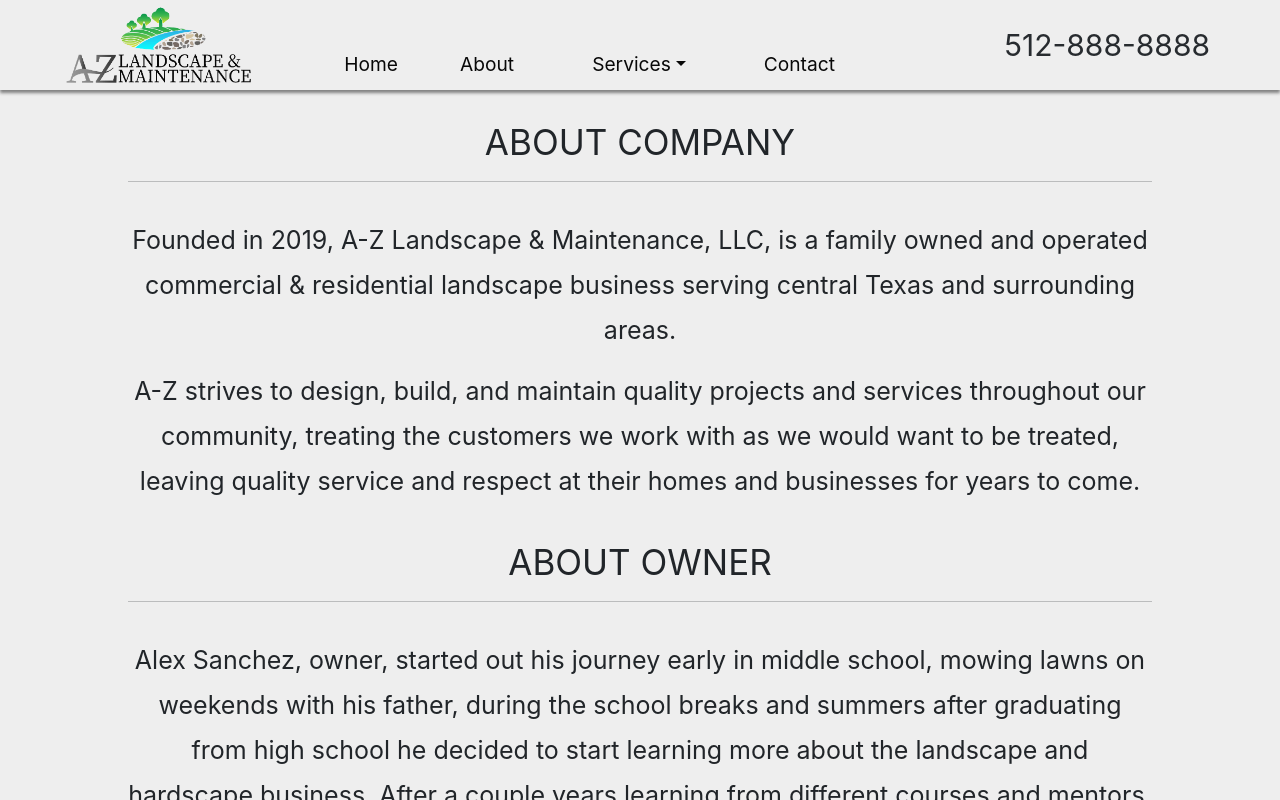
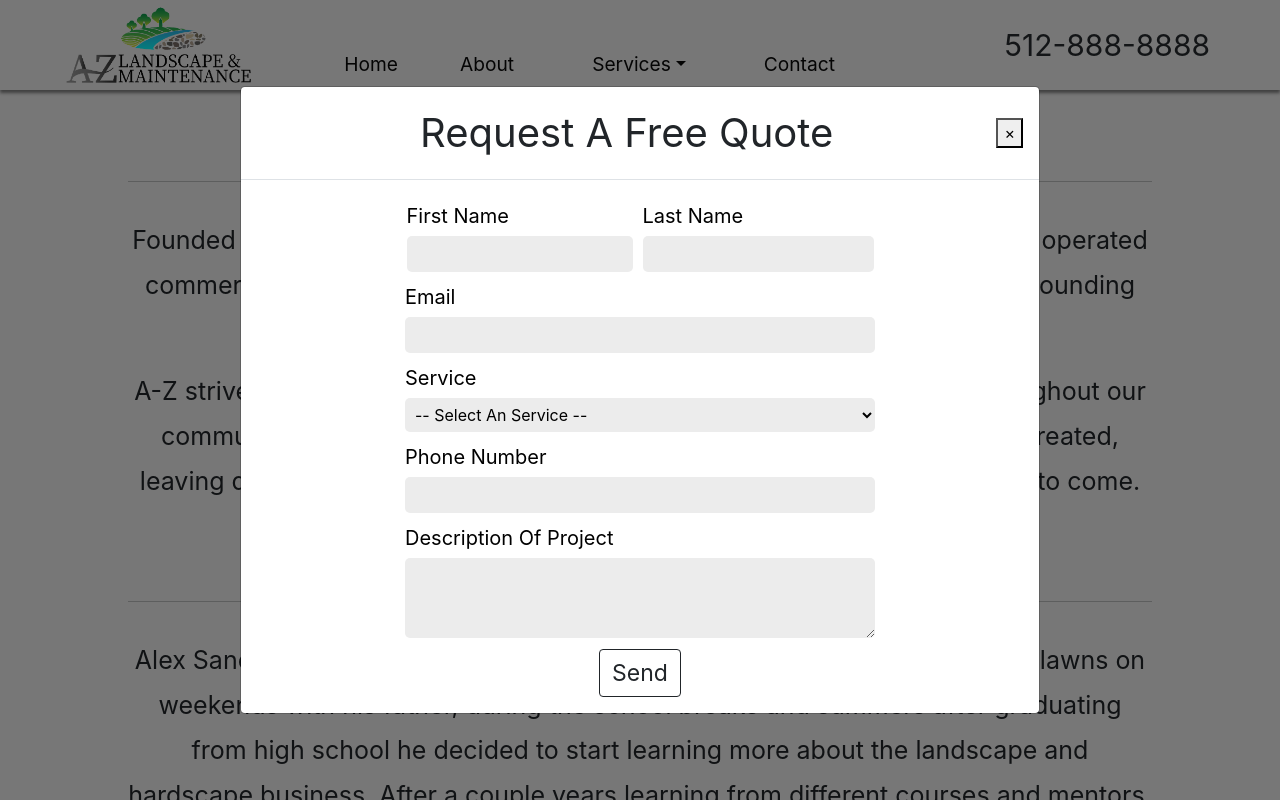
Before and after one commit to JaxonNarramore/A-Z-Landscaping, a React (Create React App) app: page /about in a window 1280 px wide. Shown: the top 800 px of the page. Built offline with nearby package versions, Linux system fonts and the light colour scheme.

Commit message:
contact link fixed

```diff
--- a/src/App.js
+++ b/src/App.js
@@ -10,6 +10,7 @@ import OutdoorLiving from './Components/Services/OutdoorLiving.js'
 import Hardscaping from './Components/Services/Hardscaping.js'
 import Landscaping from './Components/Services/Landscaping.js'
 import ScrollToTop from './Components/ScrollToTop'
+import PopUp from './Components/PopUp.js'
 // import 'bootstrap/dist/css/bootstrap.min.css';
 import { BrowserRouter as Router, Switch, Route } from "react-router-dom";
 
@@ -19,6 +20,7 @@ function App() {
       <Router>
         <Navbar />
         <ScrollToTop />
+        <PopUp />
         <Switch>
           <Route path='/' exact component={Home} />
           <Route path='/about' component={About} />
--- a/src/Components/Contact.js
+++ b/src/Components/Contact.js
@@ -7,7 +7,7 @@ import { Link, animateScroll as scroll } from "react-scroll";
 export default function Contact() {
     return (
         <div id='contact' >
-            <div class="whole-contact">
+            <div id='#' class="whole-contact">
                 <div class="contact-container">
                     <div className='footer-logo'>
                         <Link to='header' activeClass="active" spy={true} smooth={true} offset={-60} duration={100} className='contact-logo'>
--- a/src/Components/Home.js
+++ b/src/Components/Home.js
@@ -4,13 +4,11 @@ import Header from './Header.js'
 import ServicesHome from './ServicesHome.js'
 import WCU from './WCU.js'
 import Values from './Values.js'
-import PopUp from './PopUp.js'
 import Quote from './Quote.js'
 
 export default function Home() {
     return (
         <div>
-            <PopUp />
             <Header />
             <WCU />
             <ServicesHome />
--- a/src/Components/Navbar.js
+++ b/src/Components/Navbar.js
@@ -69,9 +69,10 @@ function Navbar() {
                             </Nav>
                         </li>
                         <li className='nav-item'>
-                            <ScrollLink to='contact' activeClass="active" spy={true} smooth={true} offset={-70} duration={100} className='nav-links' onClick={closeMobileMenu}>
+                            {/* <ScrollLink to='contact' activeClass="active" spy={true} smooth={true} offset={-70} duration={100} className='nav-links' onClick={closeMobileMenu}>
                                 Contact
-                            </ScrollLink>
+                            </ScrollLink> */}
+                            <a className='nav-links' href="/#contact" onClick={closeMobileMenu}>Contact</a>
                         </li>
                     </ul>
                     <p className='nav-num'>512-888-8888</p>
--- a/src/index.css
+++ b/src/index.css
@@ -12,3 +12,7 @@ code {
   font-family: source-code-pro, Menlo, Monaco, Consolas, 'Courier New',
     monospace;
 }
+
+html {
+  scroll-behavior: smooth;
+}
```
